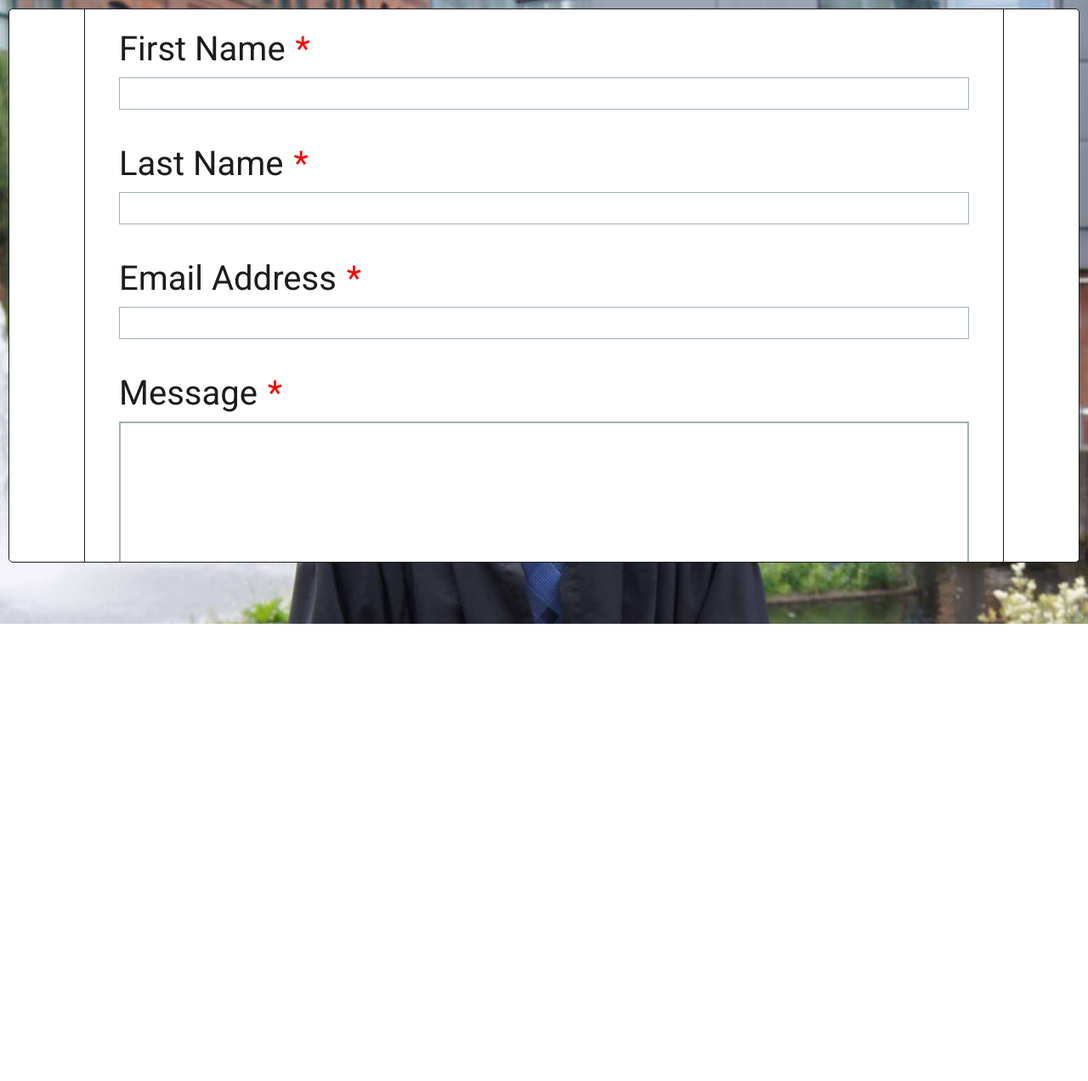
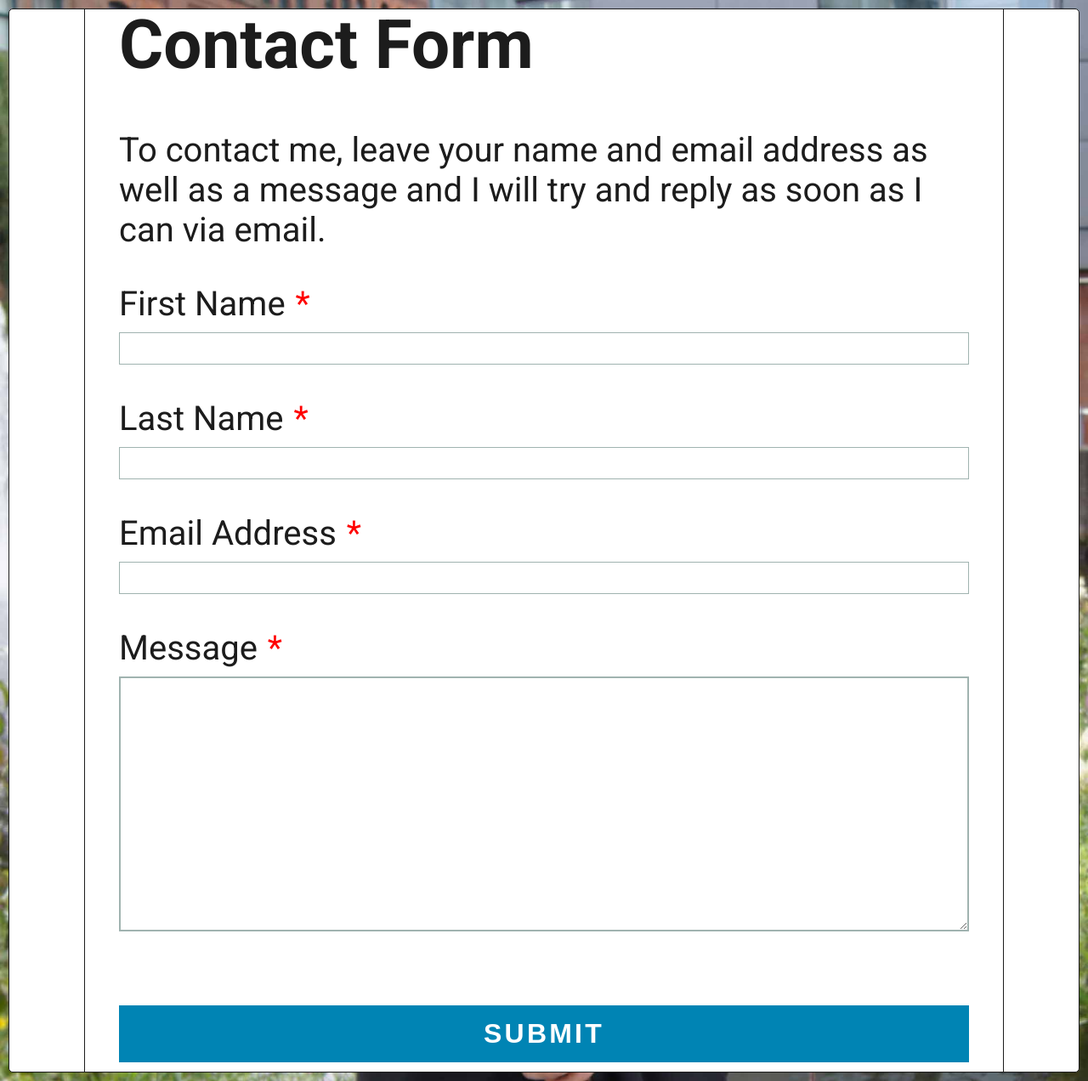
Before and after one commit to SimmsRyan97/lmonsol.github.io, a PHP site: page /contact-me.html in a window 1280 px wide. Shown: the part 66-1338 px from the top of the page at 85% size. Before the commit the page ends 800 px from the top, so only its background shows below. Run offline with PHP 8.4, Linux system fonts and the light colour scheme; some libraries are stand-ins or nearby versions.

Commit message:
Update defaultStyle.css

```diff
--- a/css/defaultStyle.css
+++ b/css/defaultStyle.css
@@ -207,7 +207,7 @@ a.dark {
     display: flex;
     align-items: center;
 	position: relative;
-	height: 600px;
+	height: 1200px;
 }
 
 .wrapper.dark {
```
